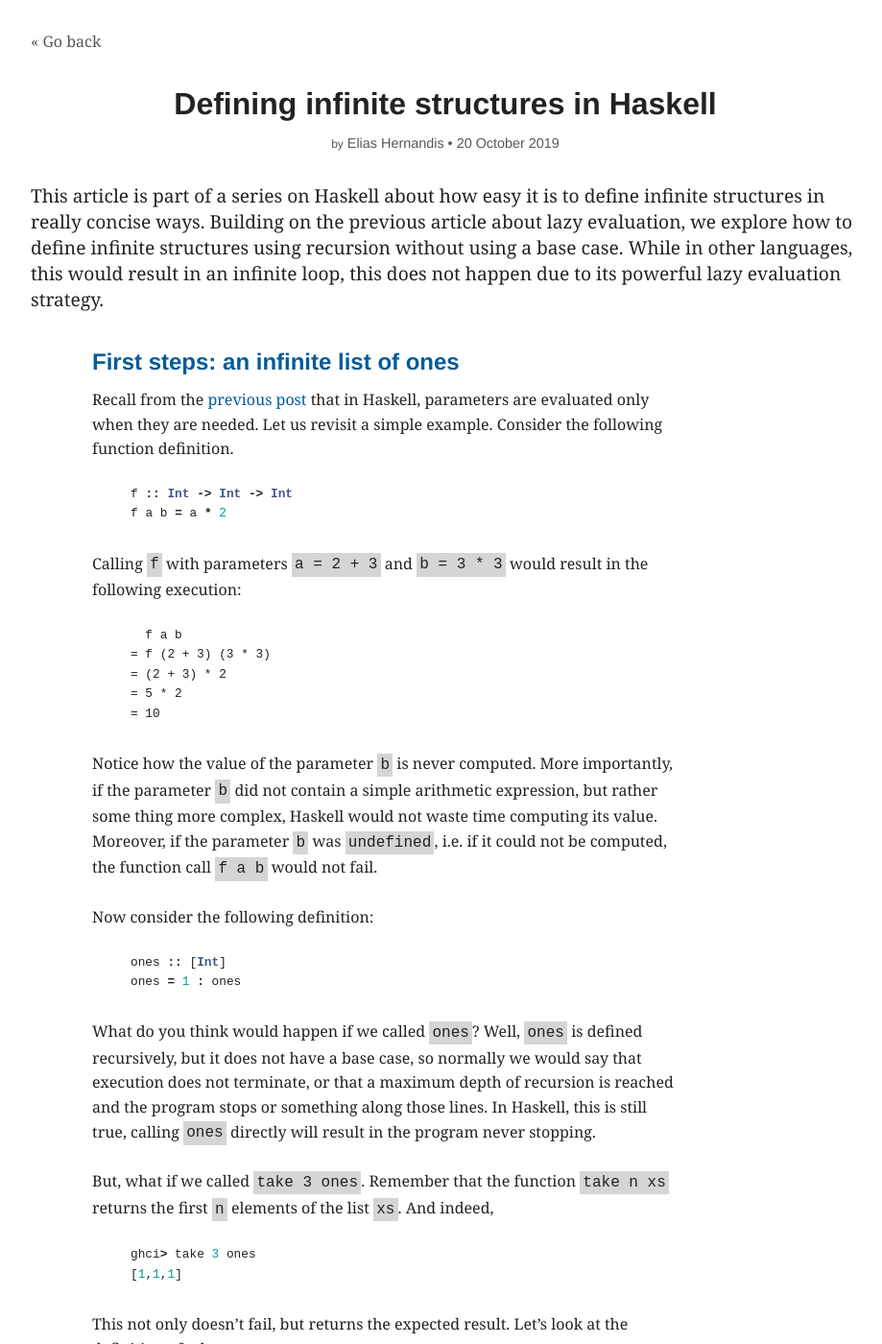
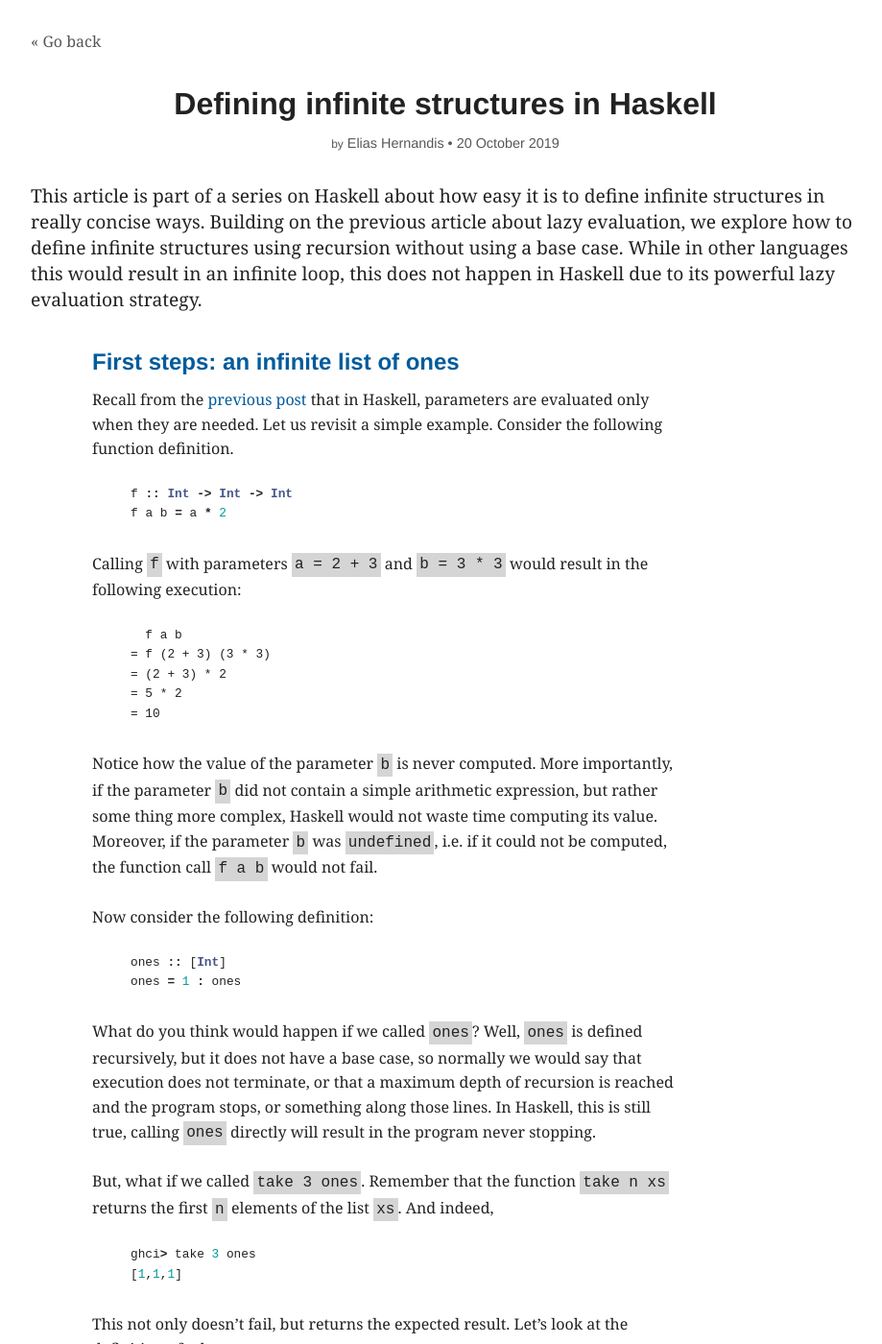
Before and after one commit to knifecake/interwebs, a Jekyll site: the page built from _posts/2019-10-20-haskell-infinite-structures.md, in a window 1280 px wide and 1400 px high. Shown: the whole window at 96% size, without its empty margins (176-1095 px from the left). Built offline with Jekyll 4.4.1, drawn with Linux system fonts in a browser that asks for light colours; some of the changed text lies outside the part shown.

Commit message:
New post on haskell lazy eval

```diff
--- a/_posts/2019-10-20-haskell-infinite-structures.md
+++ b/_posts/2019-10-20-haskell-infinite-structures.md
@@ -5,9 +5,9 @@
   This article is part of a series on Haskell about how easy it is to define
   infinite structures in really concise ways. Building on the previous article
   about lazy evaluation, we explore how to define infinite structures using
-  recursion without using a base case. While in other languages, this would
-  result in an infinite loop, this does not happen due to its powerful lazy
-  evaluation strategy.
+  recursion without using a base case. While in other languages this would
+  result in an infinite loop, this does not happen in Haskell due to its
+  powerful lazy evaluation strategy.
 ---
 
 ## First steps: an infinite list of ones
@@ -47,8 +47,8 @@
 What do you think would happen if we called `ones`? Well, `ones` is defined
 recursively, but it does not have a base case, so normally we would say that
 execution does not terminate, or that a maximum depth of recursion is reached
-and the program stops or something along those lines. In Haskell, this is still
-true, calling `ones` directly will result in the program never stopping.
+and the program stops, or something along those lines. In Haskell, this is
+still true, calling `ones` directly will result in the program never stopping.
 
 But, what if we called `take 3 ones`. Remember that the function `take n xs`
 returns the first `n` elements of the list `xs`. And indeed,
@@ -160,4 +160,9 @@
 [2,3,5,7]
 {% endhighlight %}
 
+Lazy evaluation is a powerful evaluation strategy that allows us to concisely
+and expressively write definitions of infinite structures. In future posts, we
+will explore other consequences of this design decision of the Haskell language
+and some situations in which it does not prove so useful.
+
 [^1]: You might have seen the syntax `[a..b]` before. It is a shorthand for the function `enumFromTo` defined in [the enum class](https://www.haskell.org/onlinereport/haskell2010/haskellch6.html#x13-1310006.3.4). In fact, `[a..]` is also a shorthand for the method `enumFrom`. Integers in Haskell are an instance of the `Enum` class that defines these methods.
```
